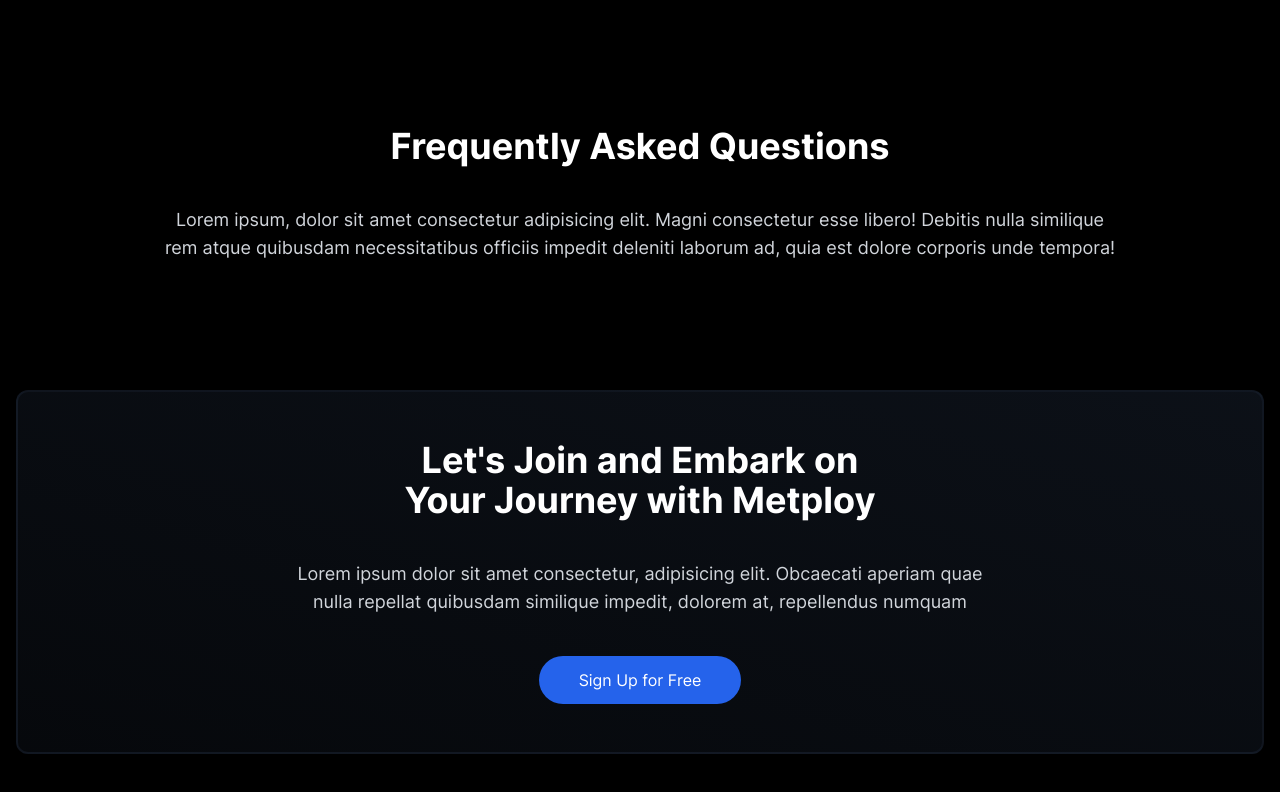
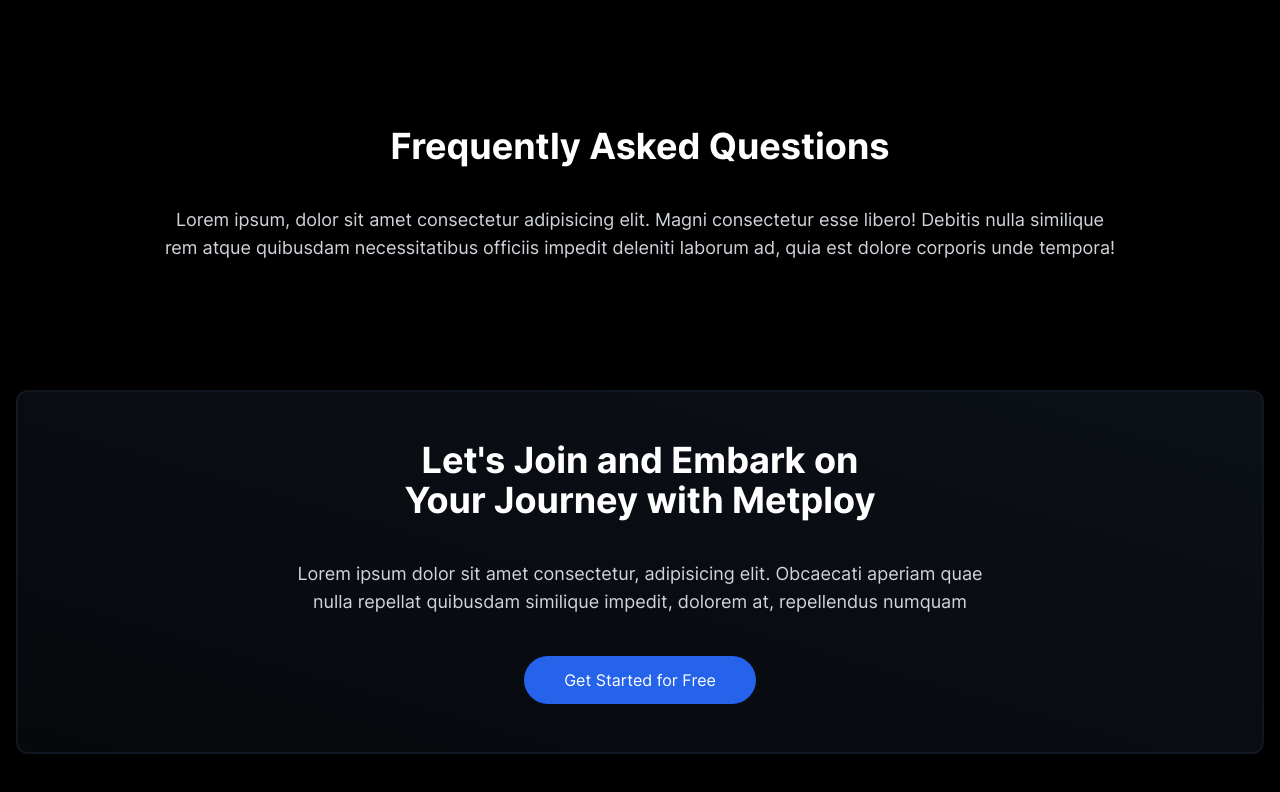
Before and after one commit to DanialZahid/metploy, a React (Vite) app: page / in a window 1280 px wide. Shown: the part 4506-5298 px from the top of the page. Built offline with nearby package versions, Linux system fonts and the light colour scheme.

Commit message:
Add anchor ID to CTA section.

```diff
--- a/src/Components/CTA/CTA.tsx
+++ b/src/Components/CTA/CTA.tsx
@@ -3,7 +3,7 @@
 
 export default function CTA() {
   return (
-    <section>
+    <section id='contact-us'>
       <TextBlock className='justify-items-center rounded-xl border-2 border-slate-800/40 bg-gradient-to-tr from-slate-800/20 to-slate-800/40 p-12 text-center'>
         <h2>
           Let&apos;s Join and Embark on
@@ -18,7 +18,7 @@
           repellendus numquam
         </p>
 
-        <ButtonBlue content='Sign Up for Free' />
+        <ButtonBlue content='Get Started for Free' />
       </TextBlock>
     </section>
   );
```
